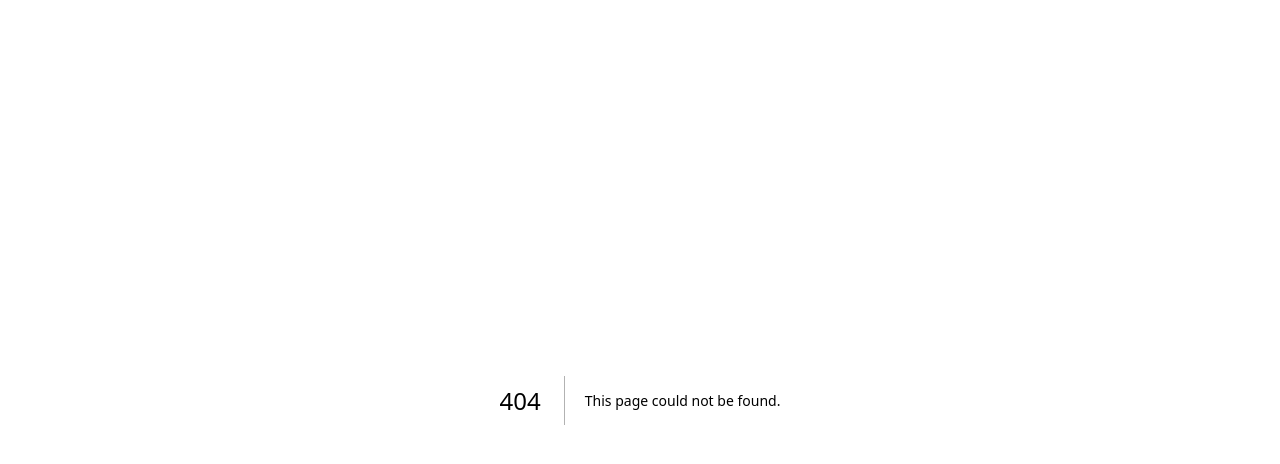
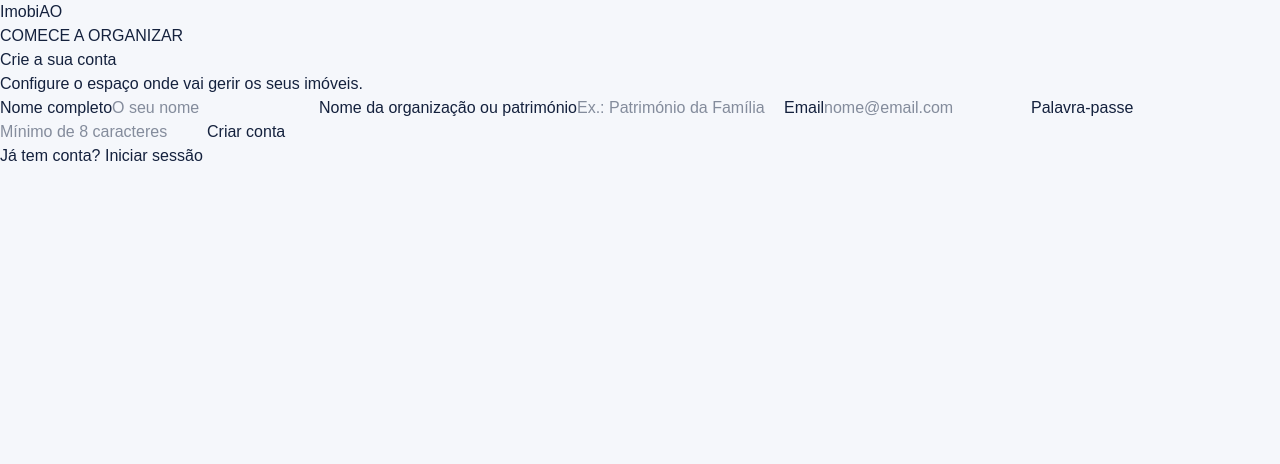
Before and after one commit to Desiderio-Github-404/imobiao, a Next.js app: page /registar in a window 1280 px wide. Before the commit this address had no page. Shown: the top 464 px of the page. Built offline with nearby package versions, Linux system fonts and the light colour scheme.

Commit message:
Implement Supabase authentication and real dashboard

```diff
--- /dev/null
+++ b/src/app/registar/page.tsx
@@ -0,0 +1,71 @@
+"use client";
+
+import Link from "next/link";
+import { FormEvent, useState } from "react";
+import { createClient } from "@/lib/supabase/client";
+
+export default function RegisterPage() {
+  const [name, setName] = useState("");
+  const [organization, setOrganization] = useState("");
+  const [email, setEmail] = useState("");
+  const [password, setPassword] = useState("");
+  const [error, setError] = useState("");
+  const [success, setSuccess] = useState("");
+  const [loading, setLoading] = useState(false);
+
+  async function handleSubmit(event: FormEvent<HTMLFormElement>) {
+    event.preventDefault();
+    setError("");
+    setSuccess("");
+    if (password.length < 8) return setError("A palavra-passe deve ter pelo menos 8 caracteres.");
+    setLoading(true);
+    const supabase = createClient();
+    const origin = window.location.origin;
+    const { data, error: signUpError } = await supabase.auth.signUp({
+      email: email.trim(),
+      password,
+      options: {
+        emailRedirectTo: `${origin}/auth/callback`,
+        data: { full_name: name.trim(), organization_name: organization.trim() },
+      },
+    });
+    if (signUpError) {
+      setLoading(false);
+      return setError(signUpError.message.includes("already registered") ? "Este email já está registado. Tente iniciar sessão." : "Não foi possível criar a conta. Verifique os dados e tente novamente.");
+    }
+
+    if (data.session) {
+      const { error: orgError } = await supabase.rpc("create_personal_organization", { org_name: organization.trim() });
+      if (orgError) {
+        setLoading(false);
+        return setError("A conta foi criada, mas não foi possível configurar a organização. Entre em contacto com o suporte.");
+      }
+      window.location.href = "/dashboard";
+      return;
+    }
+
+    setLoading(false);
+    setSuccess("Conta criada. Verifique a sua caixa de email e confirme o endereço para ativar o acesso.");
+  }
+
+  return (
+    <main className="auth-shell">
+      <section className="auth-card auth-card-wide">
+        <Link href="/" className="brand">Imobi<span>AO</span></Link>
+        <p className="eyebrow">COMECE A ORGANIZAR</p>
+        <h1>Crie a sua conta</h1>
+        <p className="auth-description">Configure o espaço onde vai gerir os seus imóveis.</p>
+        <form onSubmit={handleSubmit} className="auth-form">
+          <label>Nome completo<input required autoComplete="name" value={name} onChange={e => setName(e.target.value)} placeholder="O seu nome" /></label>
+          <label>Nome da organização ou património<input required minLength={2} value={organization} onChange={e => setOrganization(e.target.value)} placeholder="Ex.: Património da Família" /></label>
+          <label>Email<input type="email" required autoComplete="email" value={email} onChange={e => setEmail(e.target.value)} placeholder="nome@email.com" /></label>
+          <label>Palavra-passe<input type="password" required minLength={8} autoComplete="new-password" value={password} onChange={e => setPassword(e.target.value)} placeholder="Mínimo de 8 caracteres" /></label>
+          {error && <p className="form-error" role="alert">{error}</p>}
+          {success && <p className="form-success" role="status">{success}</p>}
+          <button className="primary-button" disabled={loading}>{loading ? "A criar conta..." : "Criar conta"}</button>
+        </form>
+        <div className="auth-links"><p>Já tem conta? <Link href="/login">Iniciar sessão</Link></p></div>
+      </section>
+    </main>
+  );
+}
```
